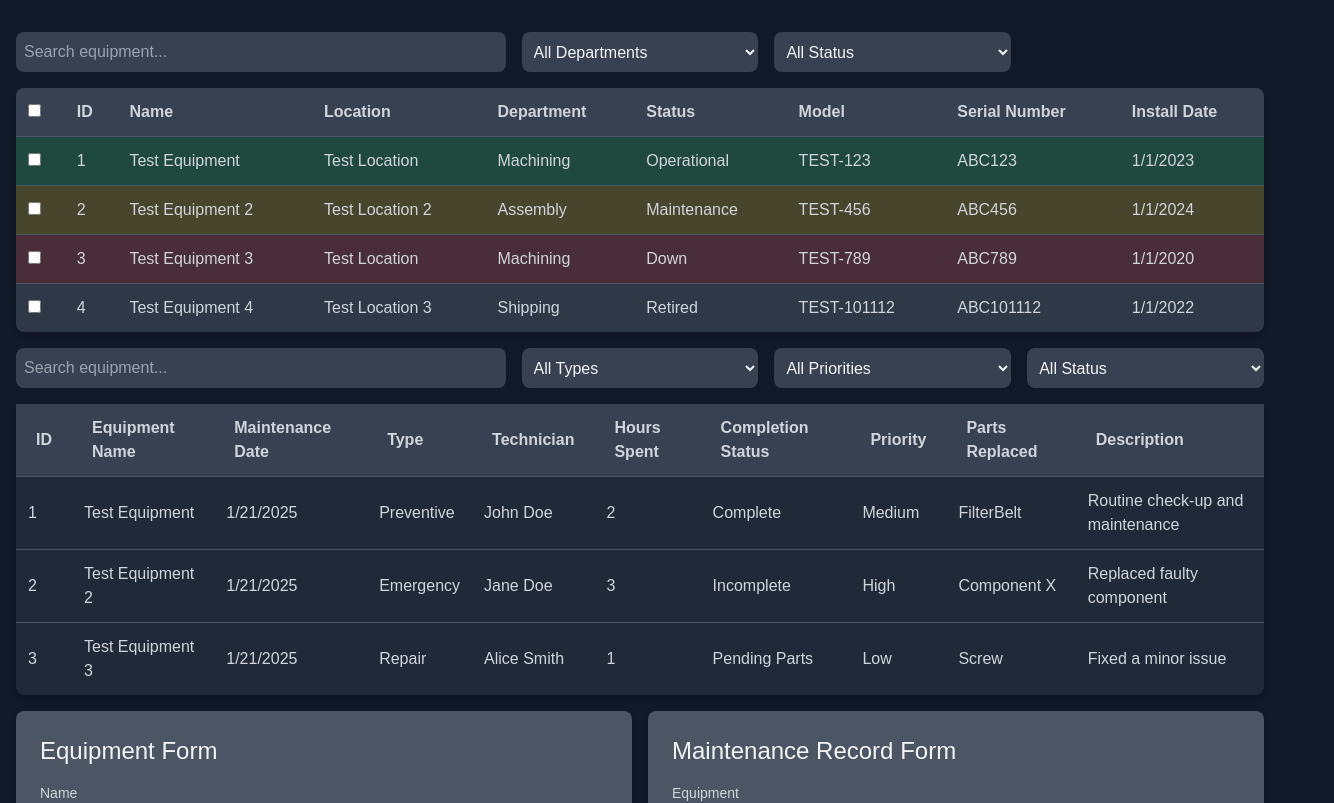
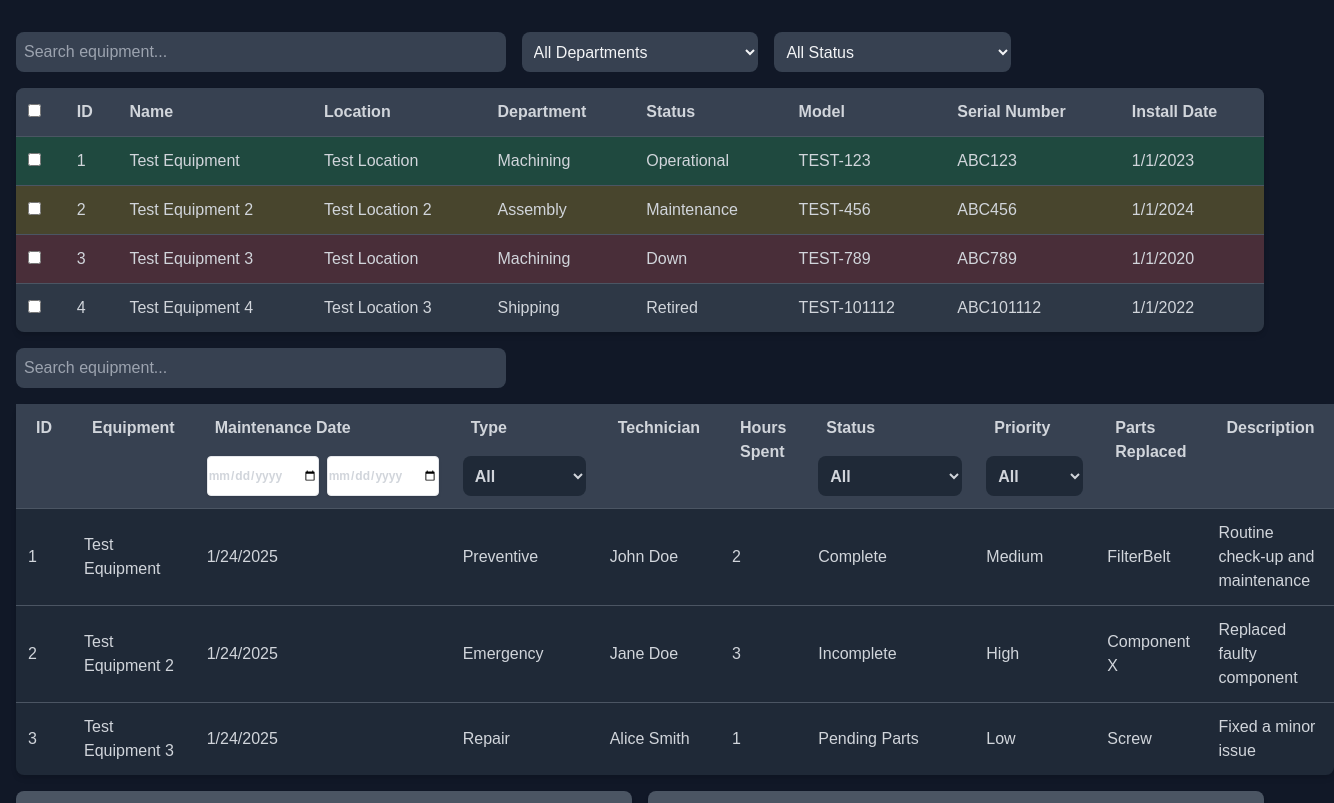
Before and after one commit to s3lven/maintenance-tracker, a Next.js app: page / in a window 1280 px wide. Shown: the top 803 px of the page, 1334 px wide, since content can reach past the window. Built offline with nearby package versions, Linux system fonts and the light colour scheme.

Commit message:
feat: add date filtering functionality and moved MR filters to column filtering

```diff
--- a/app/actions/maintenance-record.ts
+++ b/app/actions/maintenance-record.ts
@@ -7,7 +7,7 @@ const maintenanceRecords: MaintenanceRecord[] = [
   {
     id: "1",
     equipmentId: "Test Equipment",
-    date: new Date(),
+    date: new Date('1/24/2025'),
     type: "Preventive",
     technician: "John Doe",
     hoursSpent: 2,
@@ -19,7 +19,7 @@ const maintenanceRecords: MaintenanceRecord[] = [
   {
     id: "2",
     equipmentId: "Test Equipment 2",
-    date: new Date(),
+    date: new Date('1/24/2025'),
     type: "Emergency",
     technician: "Jane Doe",
     hoursSpent: 3,
@@ -31,7 +31,7 @@ const maintenanceRecords: MaintenanceRecord[] = [
   {
     id: "3",
     equipmentId: "Test Equipment 3",
-    date: new Date(),
+    date: new Date('1/24/2025'),
     type: "Repair",
     technician: "Alice Smith",
     hoursSpent: 1,
--- /dev/null
+++ b/app/components/filter.tsx
@@ -0,0 +1,68 @@
+import { Column } from "@tanstack/react-table";
+import React from "react";
+
+// eslint-disable-next-line @typescript-eslint/no-explicit-any
+const Filter = ({ column }: { column: Column<any, unknown> }) => {
+  const columnFilterValue = column.getFilterValue();
+  const { filterVariant } = column.columnDef.meta ?? {};
+
+  const SelectFilter = () => {
+    // Get options from column options
+    const options = column.columnDef.meta?.selectOptions ?? [];
+    return (
+      <select
+        className="p-2 rounded-lg bg-gray-800"
+        onChange={(e) => column.setFilterValue(e.target.value)}
+        value={columnFilterValue?.toString()}
+      >
+        <option value="">All</option>
+        {options.map((option) => (
+          <option key={option} value={option}>
+            {option}
+          </option>
+        ))}
+      </select>
+    );
+  };
+
+  const DateFilter = () => {
+    return (
+      <div className="flex gap-2">
+        <input
+          type="date"
+          value={(columnFilterValue as [string, string])?.[0] ?? ""}
+          onChange={(e) =>
+            column.setFilterValue((old: [string, string]) => [
+              e.target.value,
+              old?.[1],
+            ])
+          }
+          className="w-28 border shadow rounded text-xs"
+        />
+        <input
+          type="date"
+          value={(columnFilterValue as [string, string])?.[1] ?? ""}
+          onChange={(e) => {
+            return column.setFilterValue((old: [string, string]) => [
+              old?.[0],
+              e.target.value,
+            ]);
+          }}
+          className="w-28 border shadow rounded text-xs"
+        />
+      </div>
+    );
+  };
+
+  return filterVariant === "select" ? (
+    <SelectFilter />
+  ) : filterVariant === "date" ? (
+    <DateFilter />
+  ) : (
+    // <></>
+    // <></>
+    <></>
+  );
+};
+
+export default Filter;
--- a/app/components/maintenance-record-table.tsx
+++ b/app/components/maintenance-record-table.tsx
@@ -20,17 +20,19 @@ import {
 } from "@tanstack/react-table";
 import React from "react";
 import Popover from "./popover";
+import Filter from "./filter";
+import { isWithinRange } from "@/lib/dateRangeFilter";
 
 const columnHelper = createColumnHelper<MaintenanceRecord>();
 
 const columns = [
   columnHelper.accessor("id", {
-    header: "ID",
+    header: () => "ID",
     cell: (info) => info.getValue(),
     enableGrouping: false,
   }),
   columnHelper.accessor("equipmentId", {
-    header: "Equipment Name",
+    header: "Equipment",
     cell: (info) => info.getValue(),
     enableGrouping: true,
   }),
@@ -54,8 +56,9 @@ const columns = [
     },
     enableGrouping: false,
     meta: {
-      filterVariant: "range"
-    }
+      filterVariant: "date",
+    },
+    filterFn: "dateRangeFilter",
   }),
   columnHelper.accessor("type", {
     header: "Type",
@@ -64,8 +67,12 @@ const columns = [
     enableGrouping: false,
     meta: {
       filterVariant: "select",
-      selectOptions: ["Emergency", "Preventive", "Repair"] as MaintenanceRecordType[]
-    }
+      selectOptions: [
+        "Emergency",
+        "Preventive",
+        "Repair",
+      ] as MaintenanceRecordType[],
+    },
   }),
   columnHelper.accessor("technician", {
     header: "Technician",
@@ -78,14 +85,18 @@ const columns = [
     enableGrouping: false,
   }),
   columnHelper.accessor("completionStatus", {
-    header: "Completion Status",
+    header: "Status",
     cell: (info) => info.getValue(),
     filterFn: "includesString",
     enableGrouping: false,
     meta: {
       filterVariant: "select",
-      selectOptions: ["Complete", "Incomplete", "Pending Parts"] as MaintenanceRecordCompletionStatus[]
-    }
+      selectOptions: [
+        "Complete",
+        "Incomplete",
+        "Pending Parts",
+      ] as MaintenanceRecordCompletionStatus[],
+    },
   }),
   columnHelper.accessor("priority", {
     header: "Priority",
@@ -94,8 +105,8 @@ const columns = [
     enableGrouping: false,
     meta: {
       filterVariant: "select",
-      selectOptions: ["Low", "Medium", "High"] as MaintenanceRecordPriority[]
-    }
+      selectOptions: ["Low", "Medium", "High"] as MaintenanceRecordPriority[],
+    },
   }),
   columnHelper.accessor("partsReplaced", {
     header: "Parts Replaced",
@@ -125,7 +136,7 @@ const MaintenanceRecordTable = ({ data }: MaintenanceRecordTableProps) => {
   const table = useReactTable({
     data,
     columns,
-    filterFns: {},
+    filterFns: { dateRangeFilter: isWithinRange },
     getCoreRowModel: getCoreRowModel(),
     getSortedRowModel: getSortedRowModel(),
     getFilteredRowModel: getFilteredRowModel(),
@@ -153,63 +164,6 @@ const MaintenanceRecordTable = ({ data }: MaintenanceRecordTableProps) => {
           placeholder="Search equipment..."
           className="p-2 rounded-lg bg-gray-700 col-span-2"
         />
-
-        <select
-          className="p-2 rounded-lg bg-gray-700 col-span-1"
-          value={table.getColumn("type")!.getFilterValue() as string}
-          onChange={(e) =>
-            table.getColumn("type")!.setFilterValue(e.target.value)
-          }
-        >
-          <option value="">All Types</option>
-          {(
-            ["Emergency", "Preventive", "Repair"] as MaintenanceRecordType[]
-          ).map((item) => (
-            <option key={item} value={item}>
-              {item}
-            </option>
-          ))}
-        </select>
-
-        <select
-          className="p-2 rounded-lg bg-gray-700 col-span-1"
-          value={table.getColumn("priority")!.getFilterValue() as string}
-          onChange={(e) =>
-            table.getColumn("priority")!.setFilterValue(e.target.value)
-          }
-        >
-          <option value="">All Priorities</option>
-          {(["Low", "Medium", "High"] as MaintenanceRecordPriority[]).map(
-            (item) => (
-              <option key={item} value={item}>
-                {item}
-              </option>
-            )
-          )}
-        </select>
-
-        <select
-          className="p-2 rounded-lg bg-gray-700 col-span-1"
-          value={
-            table.getColumn("completionStatus")!.getFilterValue() as string
-          }
-          onChange={(e) =>
-            table.getColumn("completionStatus")!.setFilterValue(e.target.value)
-          }
-        >
-          <option value="">All Status</option>
-          {(
-            [
-              "Complete",
-              "Incomplete",
-              "Pending Parts",
-            ] as MaintenanceRecordCompletionStatus[]
-          ).map((item) => (
-            <option key={item} value={item}>
-              {item}
-            </option>
-          ))}
-        </select>
       </div>
 
       <table className="w-full border-collapse bg-gray-800 shadow-md rounded-lg">
@@ -220,14 +174,15 @@ const MaintenanceRecordTable = ({ data }: MaintenanceRecordTableProps) => {
                 <th
                   key={header.id}
                   className="p-3 text-left font-semibold border-b border-gray-600"
+                  colSpan={header.colSpan}
                 >
                   {header.isPlaceholder
                     ? null
                     : !header.isPlaceholder && (
-                        <>
+                        <div className="h-20 grid grid-rows-2 justify-start ">
                           <Popover
                             trigger={
-                              <div className="hover:bg-gray-600 px-2 cursor-pointer rounded-lg">
+                              <div className="h-full w-full hover:bg-gray-600 px-2 cursor-pointer rounded-lg">
                                 {flexRender(
                                   header.column.columnDef.header,
                                   header.getContext()
@@ -268,12 +223,10 @@ const MaintenanceRecordTable = ({ data }: MaintenanceRecordTableProps) => {
                               </>
                             }
                           />
-                          {/* {header.column.getCanFilter() && (
-                            <div>
-                              <Filter column={header.column}/>
-                            </div>
-                          )} */}
-                        </>
+                          {header.column.getCanFilter() ? (
+                            <Filter column={header.column} />
+                          ) : null}
+                        </div>
                       )}
                 </th>
               ))}
--- /dev/null
+++ b/lib/dateRangeFilter.ts
@@ -0,0 +1,33 @@
+import { MaintenanceRecord } from "@/types";
+import { Row } from "@tanstack/react-table";
+
+export const isWithinRange = (
+  row: Row<MaintenanceRecord>,
+  columnId: string,
+  value: [Date | null, Date | null]
+) => {
+  if (!row || !columnId || !value) return true;
+
+  const date = row.getValue(columnId) as Date;
+  const [startDate, endDate] = value; // value => two date input values
+
+  const start = startDate ? new Date(startDate) : null;
+  const end = endDate ? new Date(endDate) : null;
+
+
+  console.log(date.getTime(), start?.getTime(), end?.getTime());
+
+  //If one filter defined and date is null filter it
+  if ((start || end) && !date) return false;
+
+
+  if (start && !end) {
+    return date.getTime() >= start.getTime();
+  } else if (!start && end) {
+    return date.getTime() <= end.getTime();
+  } else if (start && end) {
+    return date.getTime() >= start.getTime() && date.getTime() <= end.getTime();
+  }
+
+  return true;
+};
```
Also changed, not shown: types/globals.d.ts (added, +15 -0 lines).
